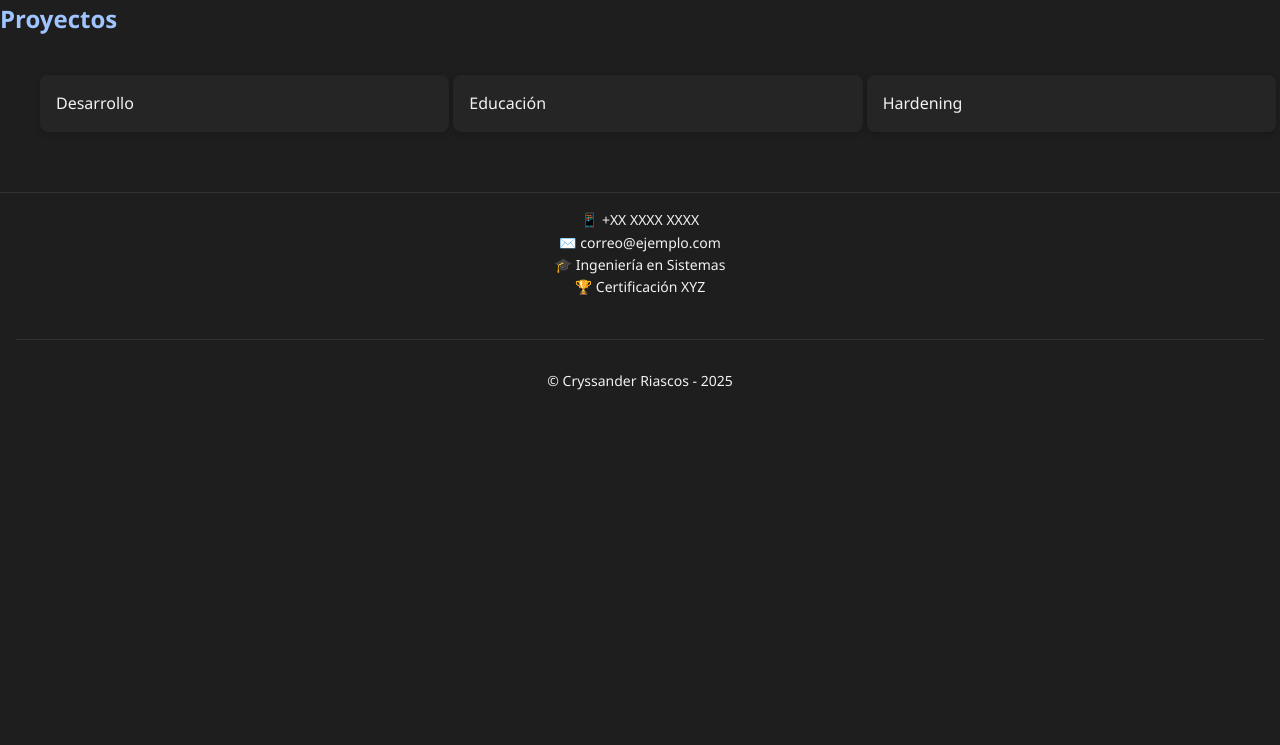
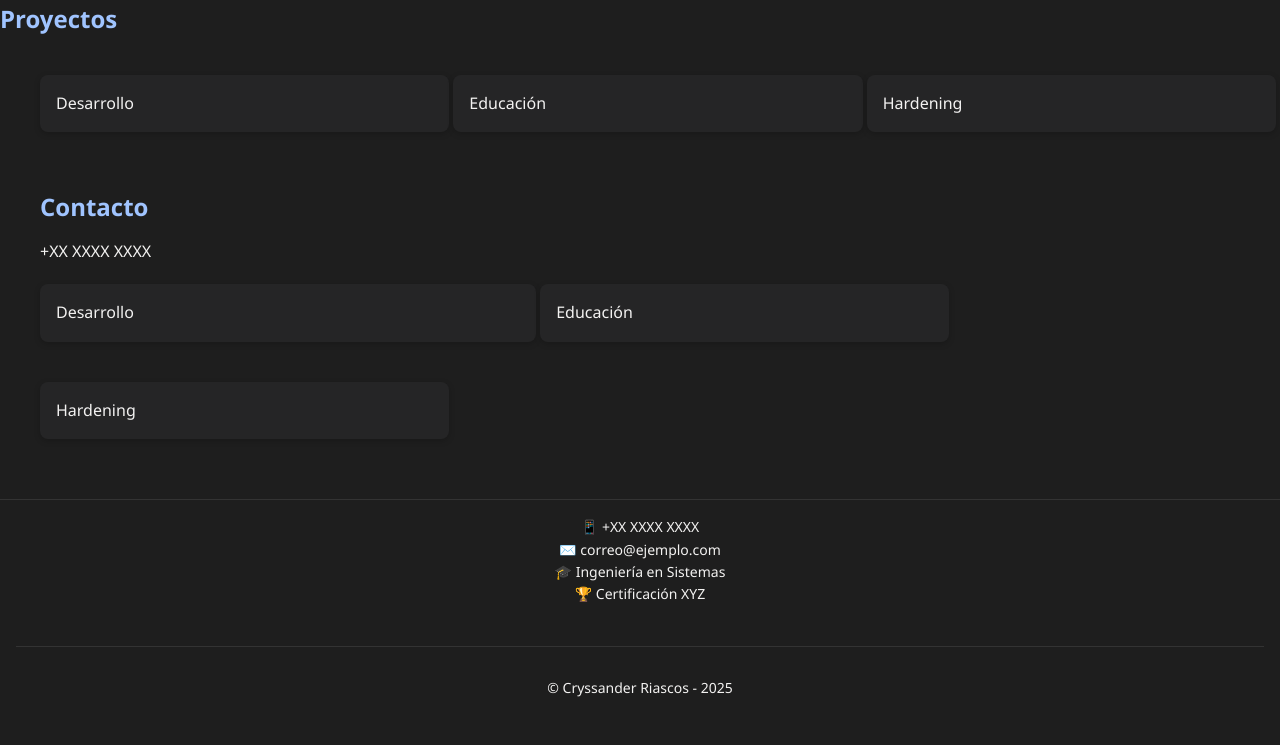
Before and after one commit to rlaricorcontinental/grupo8nrc23730, a Jekyll site: the page built from TM638231/index2.md, in a window 1280 px wide. Shown: the part 492-1237 px from the top of the page. Built offline with Jekyll 4.4.1, drawn with Linux system fonts in a browser that asks for light colours; before the commit the page ends 930 px from its top, so only the background shows below that.

Commit message:
Update tm638231-index.html

```diff
--- a/_layouts/tm638231-index.html
+++ b/_layouts/tm638231-index.html
@@ -33,6 +33,21 @@
           </li>
         </ul>
     </section>
+    <section class="contact">
+        <ul>
+          <li style="display: inline-block; width: 40%;">
+              <h2>Contacto</h2>
+              {{ page.phone }}
+              <div class="card">Desarrollo</div>
+          </li>
+          <li style="display: inline-block; width: 33%;">
+              <div class="card">Educación</div>
+          </li>
+            <li style="display: inline-block; width: 33%;">
+              <div class="card">Hardening</div>
+          </li>
+        </ul>
+    </section>
     <footer>
         <div class="contact">
             <div class="item">📱 {{ page.phone }}</div>
```
